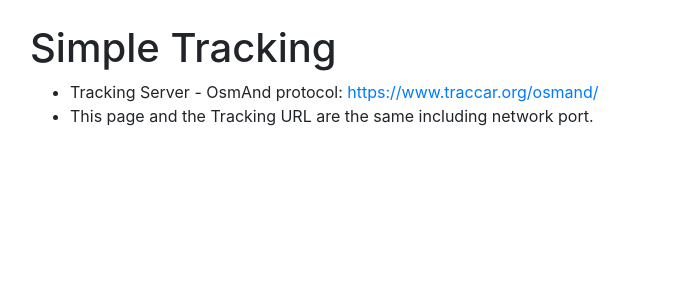
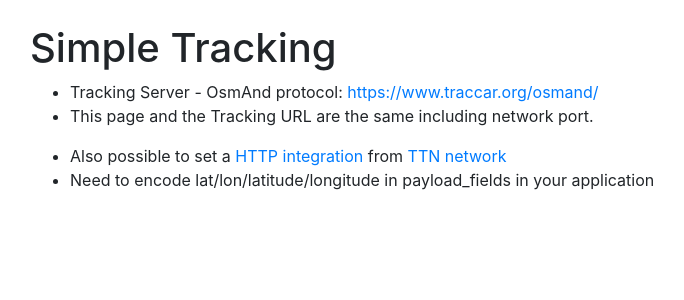
Before and after one commit to britiger/simple_tracking, a Python web app: template webapp/app/templates/index.html in a window 1280 px wide. Shown: the part 57-357 px from the top of the page, without its empty margins (55-739 px from the left). Run offline with Jinja, Linux system fonts and the light colour scheme; the template is opened without the code that fills it, so the values that code supplies are empty; some libraries are stand-ins or nearby versions.

Commit message:
Add short ttn description on mainpage

```diff
--- a/webapp/app/templates/index.html
+++ b/webapp/app/templates/index.html
@@ -9,4 +9,9 @@
                 <li>Tracking Server - OsmAnd protocol: <a href="https://www.traccar.org/osmand/">https://www.traccar.org/osmand/</a></li>
                 <li>This page and the Tracking URL are the same including network port.</li>
         </ul>
+
+        <ul>
+                <li>Also possible to set a <a href="https://www.thethingsnetwork.org/docs/applications/http/">HTTP integration</a> from <a href="https://www.thethingsnetwork.org/">TTN network</a></li>
+                <li>Need to encode lat/lon/latitude/longitude in payload_fields in your application</li>
+        </ul>
 {%- endblock %}
```
